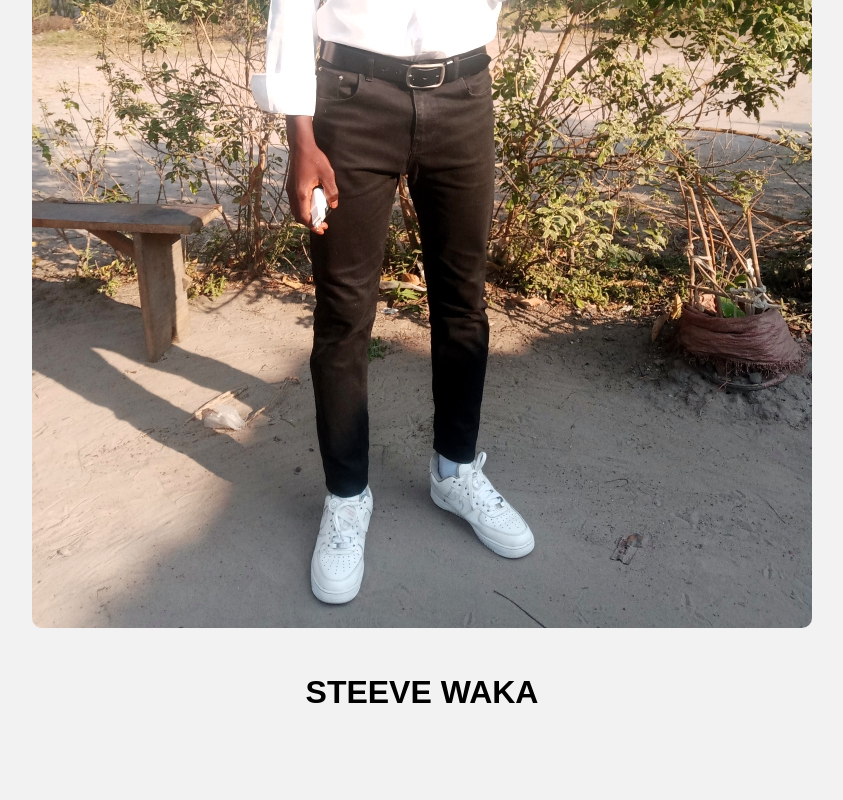
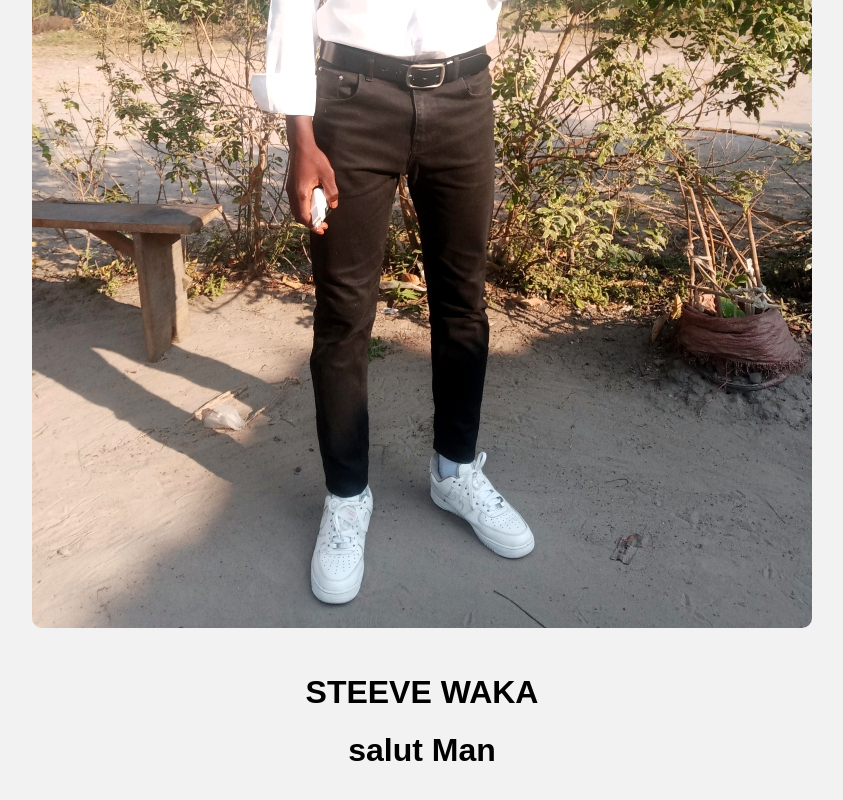
Before and after one commit to Steeve-10/Ben10, a plain HTML site: page index.html in a window 1280 px wide. Shown: the part 1713-2513 px from the top of the page, without its empty margins (218-1061 px from the left). Before the commit the page ends 2473 px from the top, so only its background shows below. Drawn offline with Linux system fonts and the light colour scheme.

Commit message:
Update index.html

```diff
--- a/index.html
+++ b/index.html
@@ -130,6 +130,7 @@
     <h2 style="color:blue;">L'homme de la parole</h2>
     <img src="Waka.jpg" alt="Ma deuxième image">
     <h1>STEEVE WAKA</h1>
+  <h1>salut Man</h1>
 </body>
 </html>
 
```
